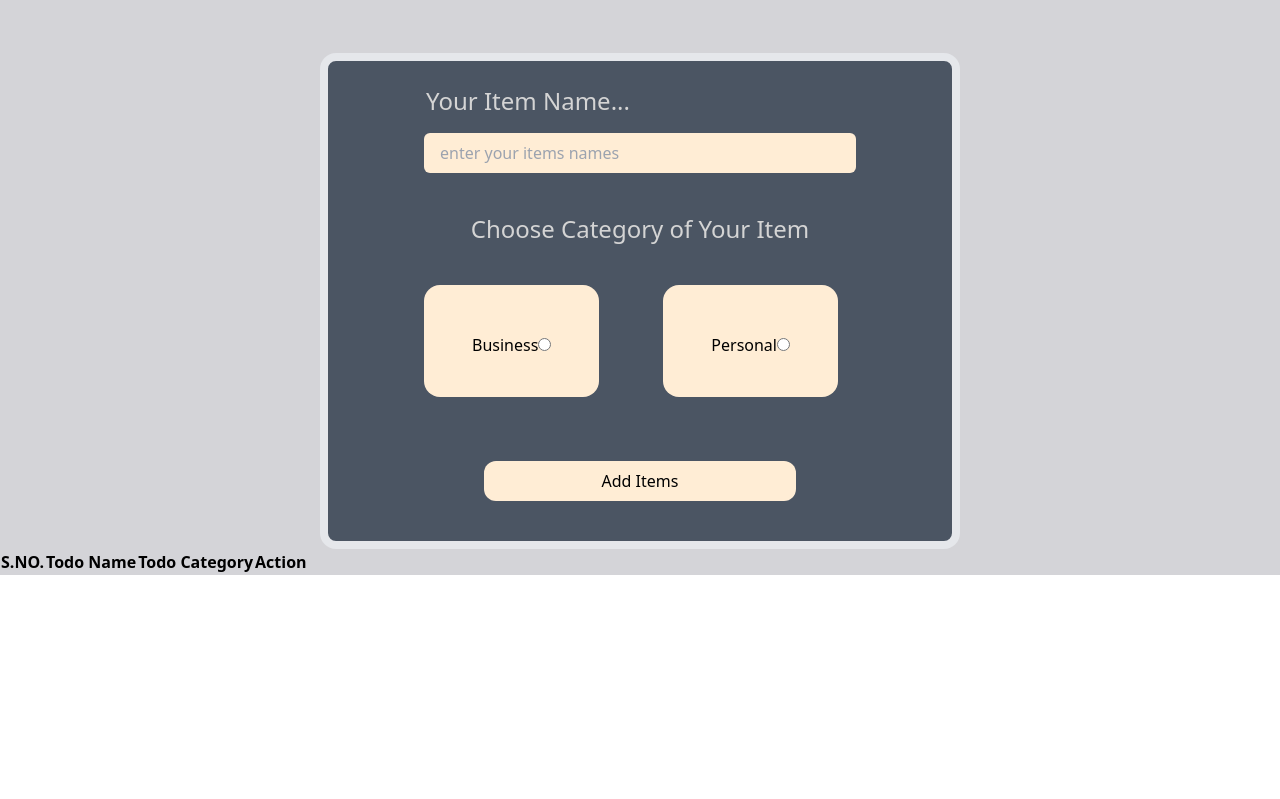
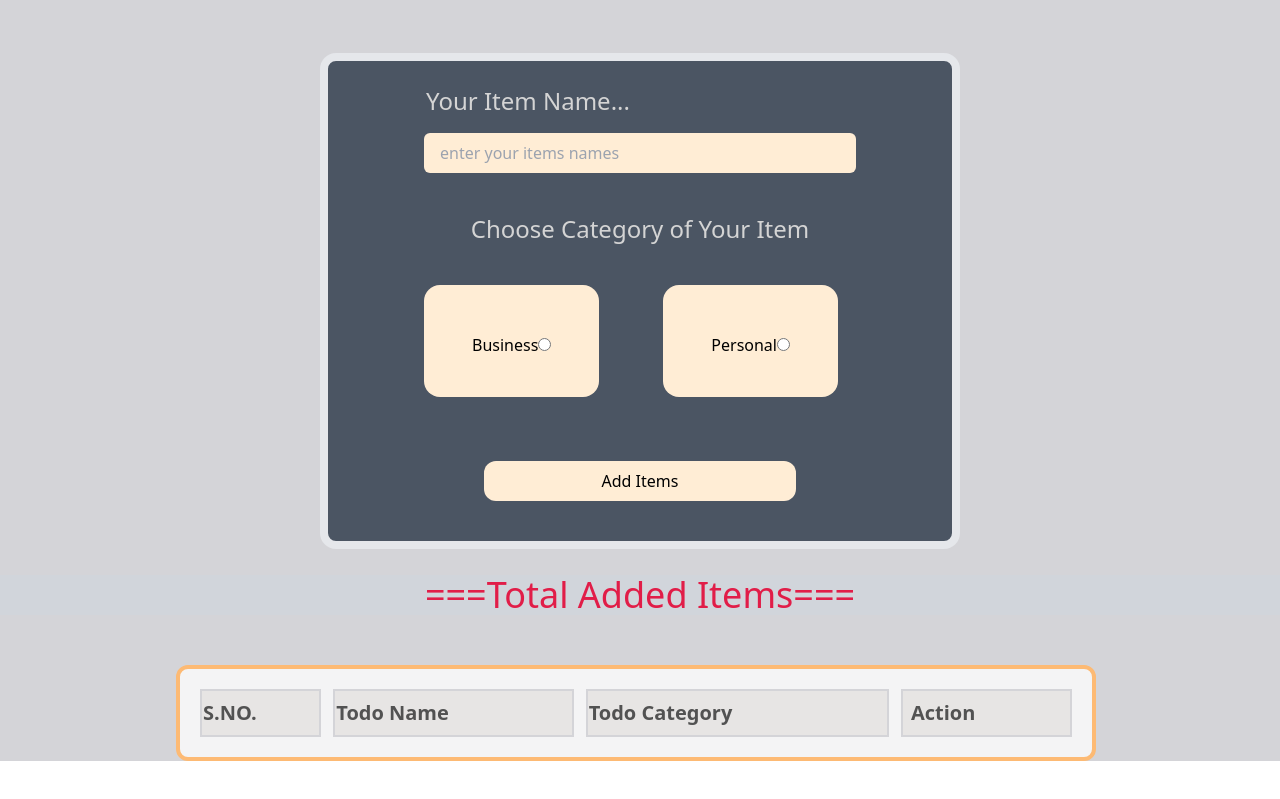
Before and after one commit to 72pranjal/Todo_List_app, a Nuxt app: page /addItems in a window 1280 px wide. Shown: the part 299-1098 px from the top of the page. Before the commit the page ends 874 px from the top, so only its background shows below. Built offline with nearby package versions, Linux system fonts and the light colour scheme.

Commit message:
now work edit functionality

```diff
--- a/components/Add.vue
+++ b/components/Add.vue
@@ -68,7 +68,7 @@
         </p>
       </transition>
     </div>
-     <form @submit.prevent="isEditMode ? editHandler : addTodo " autocomplete="off">
+    <form onsubmit="event.preventDefault()" autocomplete="off">
       <div
         class="
           mt-12
@@ -122,8 +122,8 @@
               type="radio"
               id="p"
               name="category"
-             v-model="category"
-             value="Personal"
+              v-model="category"
+              value="Personal"
             />
           </div>
         </div>
@@ -141,67 +141,80 @@
             items-center
           "
         >
-          <button class="text-center p-2">Add Items</button>
+          <button class="text-center p-2" @click="Submitdata">Add Items</button>
         </div>
       </div>
       <teleport to="body">
         <div v-if="checkBlank" class="modal">
           <p>please Choose name of your todo</p>
           <p>and category</p>
-          <button @click="checkBlank = false">Close</button>
+          <button
+            class="bg-red-400 text-white w-24 hover:scale-110 p-1 rounded-md"
+            @click="checkBlank = false"
+          >
+            Close
+          </button>
         </div>
       </teleport>
     </form>
-     <AddChild :totaldata="totalSort" @edit="editHandler" />
+    <div class="text-center mt-9">
+      <p class="text-4xl bg-gray-300 text-rose-600 animate-bounce">
+        ===Total Added Items===
+      </p>
+    </div>
+    <AddChild :totaldata="totalTodo" @edit="editHandler" />
   </div>
-
 </template>
 
 <script setup lang="ts">
-
+const dataIndex = ref(null);
+function Submitdata() {
+  if (dataIndex.value === null) {
+    addTodo();
+  } else {
+    update();
+    // alert("hi");
+    dataIndex.value = null;
+  }
+}
 
 enum radioType {
   BUSINESS = "Business",
   PERSONAL = "Personal",
 }
-
-// const nameHandler = (event) => {
-//   todoName.value = event.target.value;
-
-//   console.log(todoName.value);
-// }
-// const categoryHandeler=(event)=>{
-// category.value=event.target.value
-// }
-
-
-
-
 interface typetodo {
   name: string;
   todoCategory: radioType;
 }
 const totalTodo = ref<typetodo[]>([]);
-const todoName = ref<string>('');
+const todoName = ref<string>("");
 const category = ref<radioType>(null);
 const checkBlank = ref<boolean>(false);
 
-const isEditMode = ref<boolean>(false);
-const i = ref(null);
+const editHandler = (index: number) => {
+  dataIndex.value = index;
+  todoName.value = totalTodo.value[dataIndex.value].name;
+  category.value = totalTodo.value[dataIndex.value].todoCategory;
+};
 
-const editHandler = (index:number,items)=>{
-    isEditMode.value=true
- i.value=index
-
- todoName.value=items.name
- category.value=items.todoCategory
-console.log(index,items)
- }
+watch(
+  () => totalTodo.value,
+  (newVal) => {
+    alert("#changed");
+  },
+  {deep:true}
+);
+const update = () => {
+  totalTodo.value[dataIndex.value].name = todoName.value;
+  totalTodo.value[dataIndex.value].todoCategory = category.value;
+  todoName.value = "";
+  category.value = null;
+};
 
 const addTodo = () => {
-  // if (todoName.value.trim() === "" || category.value === null) {
-  //   return (checkBlank.value = true);
-  // }
+  if (todoName.value.trim() === "" || category.value === null) {
+    return (checkBlank.value = true);
+  }
   totalTodo.value.push({
     name: todoName.value,
     todoCategory: category.value,
@@ -210,22 +223,17 @@ const addTodo = () => {
   category.value = null;
   console.log(totalTodo.value);
 };
-watch(totalTodo,(newVal)=>{
-  localStorage.setItem("totalTodo",JSON.stringify(newVal));
-},
-{deep:true}
+watch(
+  totalTodo,
+  (newVal) => {
+    localStorage.setItem("totalTodo", JSON.stringify(newVal));
+  },
+  { deep: true }
 );
 
-onMounted(()=>{
-  totalTodo.value=JSON.parse(localStorage.getItem('totalTodo')) ||[];
-})
-
-const totalSort = computed(() =>
-  totalTodo.value.sort((a, b) => {
-    return a.name.localeCompare(b.name);
-  })
-);
-console.log(totalSort.value)
+onMounted(() => {
+  totalTodo.value = JSON.parse(localStorage.getItem("totalTodo")) || [];
+});
 const line1Show = ref(false);
 onMounted(() => {
   setTimeout(() => {
@@ -276,8 +284,10 @@ onMounted(() => {
   left: 50%;
   width: 300px;
   margin-left: -150px;
-  background-color: red;
-  color: white;
+  height: 170px;
+  padding: 15px;
+  background-color: lightgreen;
+  color: red;
   font-weight: 800;
   text-align: center;
   font-size: 20px;
--- a/components/AddChild.vue
+++ b/components/AddChild.vue
@@ -1,22 +1,23 @@
 <template>
-  <div>
-    <table>
-      <thead>
+  <div class=" ml-44 mb-10  mt-10 ">
+    <table class="p-2 w-5/6 border-separate border-spacing-3 border-4 rounded-xl border-orange-300 bg-zinc-100 ... ">
+      <thead class="pt-4 text-left">
         <tr>
-          <th>S.NO.</th>
-          <th>Todo Name</th>
-          <th>Todo Category</th>
-          <th>Action</th>
+          <th class="border-2 bg-stone-200 text-neutral-600 text-xl border-zinc-300">S.NO.</th>
+          <th class="border-2 bg-stone-200 text-neutral-600 text-xl border-zinc-300">Todo Name</th>
+          <th class="border-2 bg-stone-200 text-neutral-600 text-xl border-zinc-300">Todo Category</th>
+          <th class="border-2 bg-stone-200 text-neutral-600 p-2 text-xl border-zinc-300">Action</th>
         </tr>
       </thead>
-      <tbody>
-        <tr v-for="(items, index) in props.totaldata" :key="index">
-          <td>{{ index + 1 }}</td>
-          <td>{{ items.name }}</td>
-          <td>{{ items.todoCategory }}</td>
-          <td>
-            <button @click="remove(items,index)">Delete</button>/
-            <button @click="emit('edit',index,items)">Edit</button>
+
+      <tbody class="">
+        <tr  v-for="(items, index) in props.totaldata" :key="index">
+          <td class="border-2 p-2 border-zinc-300">{{ index + 1 }}</td>
+          <td class="border-2 border-zinc-300">{{ items.name }}</td>
+          <td class="border-2 border-zinc-300">{{ items.todoCategory }}</td>
+          <td  class="border-2  border-zinc-300">
+            <button class="bg-red-400 text-white w-20 hover:scale-110 p-1 rounded-md" @click="remove(index)">Delete</button> /
+            <button class="bg-green-400 hover:scale-110 duration-500 text-zinc-500 w-20 p-1 rounded-md" @click="emit('edit',index)">Edit</button>
           </td>
         </tr>
       </tbody>
@@ -28,7 +29,8 @@
 const props = defineProps(["totaldata"]);
 const emit = defineEmits(['edit']);
 
-const remove = (items:Object,index:number) => {
+const remove = (index:number) => {
+  alert('Are you sure you want to delete this record ?')
   props.totaldata.splice(index,1);
 };
 
```
